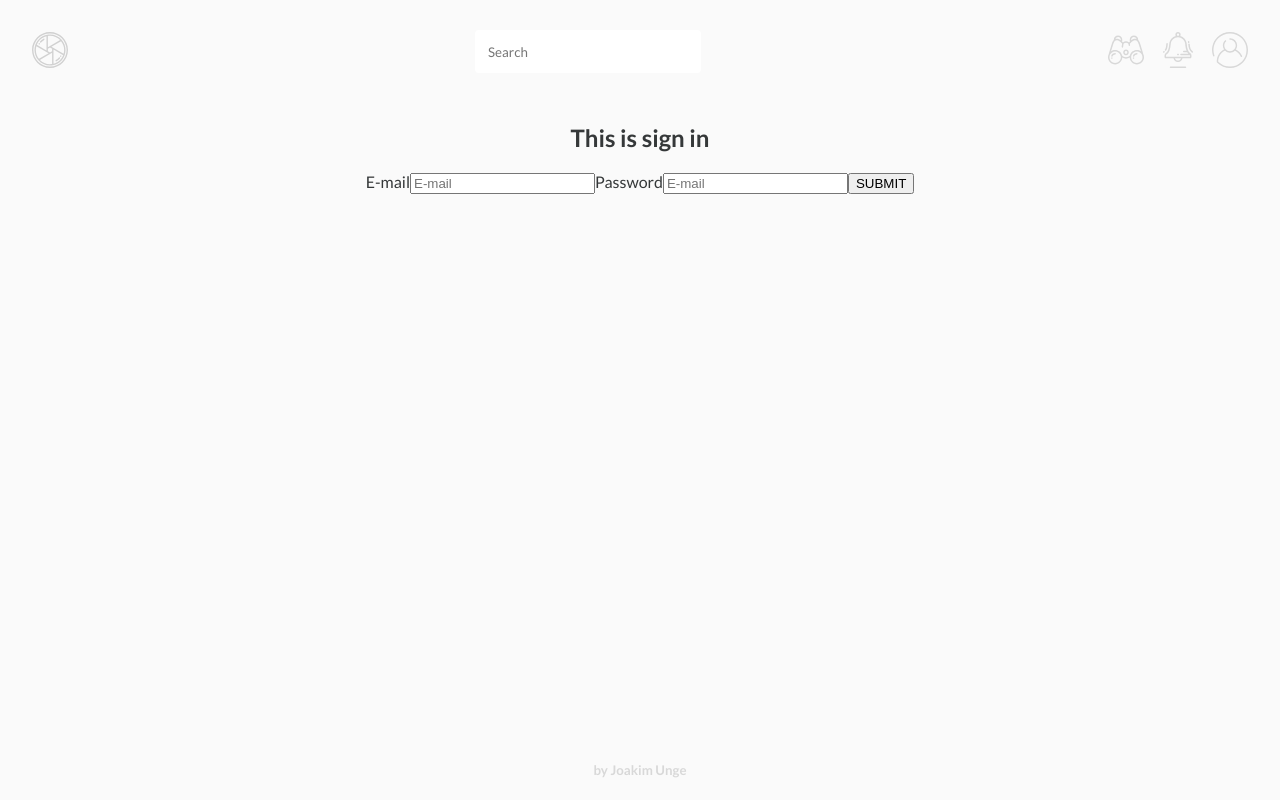
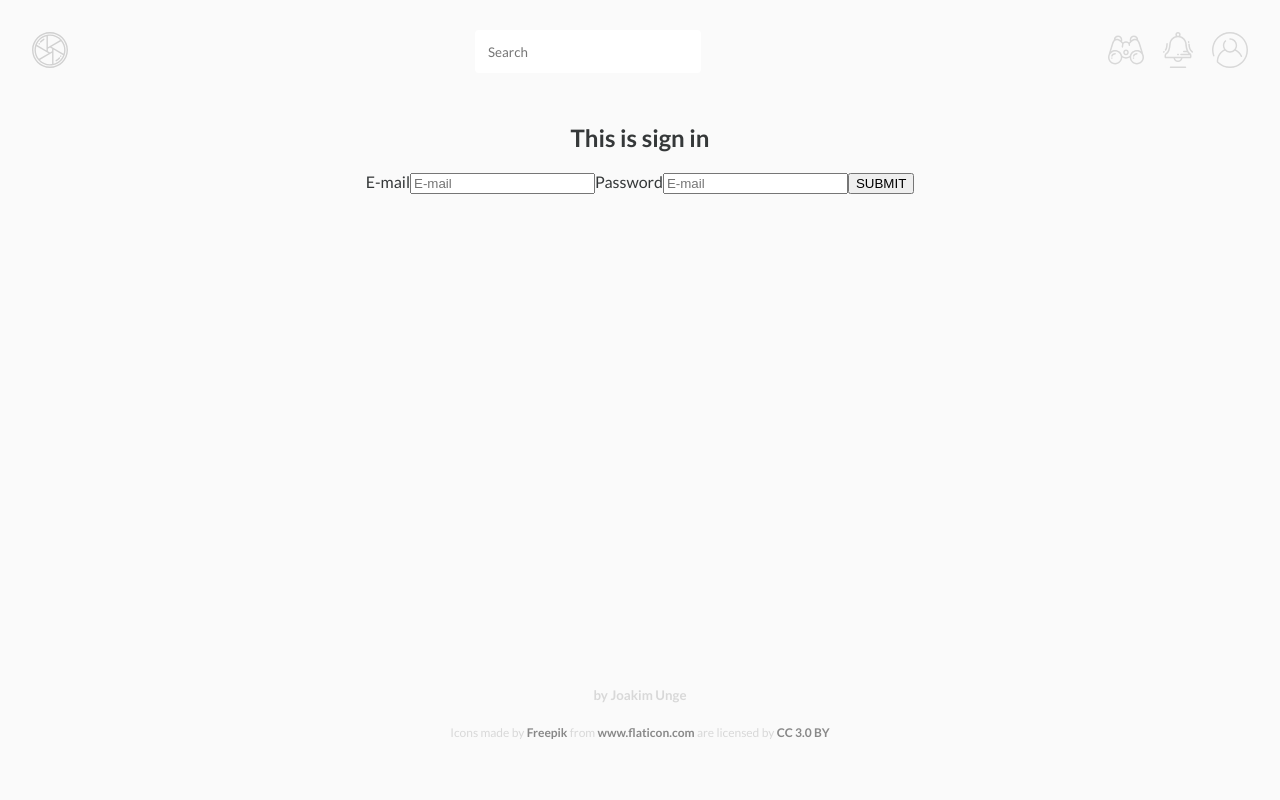
Before and after one commit to joakimunge/12-instagram-clone-joakimunge, a React (Create React App) app: page /signin in a window 1280 px wide. Built offline with nearby package versions, Linux system fonts and the light colour scheme.

Commit message:
Add icon attribution to footer

```diff
--- a/src/components/Footer/Footer.css
+++ b/src/components/Footer/Footer.css
@@ -1,4 +1,16 @@
+.App-footer {
+	padding-bottom:3em;
+}
+
 .App-footer, .App-footer a {
 	color: #d8d8d8;
 	text-decoration: none;
 }
+
+.App-footer__attribution {
+	font-size:12px;
+}
+
+.App-footer__attribution a {
+	color: #888;
+}
--- a/src/components/Footer/Footer.js
+++ b/src/components/Footer/Footer.js
@@ -5,6 +5,7 @@ const Footer = () => {
 	return (
 		<footer className="App-footer">
 			<h5>by <a href="http://github.com/joakimunge">Joakim Unge</a></h5>
+			<p className="App-footer__attribution">Icons made by <a href="http://www.freepik.com" title="Freepik"><strong>Freepik</strong></a> from <a href="https://www.flaticon.com/" title="Flaticon"><strong>www.flaticon.com</strong></a> are licensed by <a href="http://creativecommons.org/licenses/by/3.0/" title="Creative Commons BY 3.0" target="_blank"><strong>CC 3.0 BY</strong></a></p>
 		</footer>
 	)
 }
```
